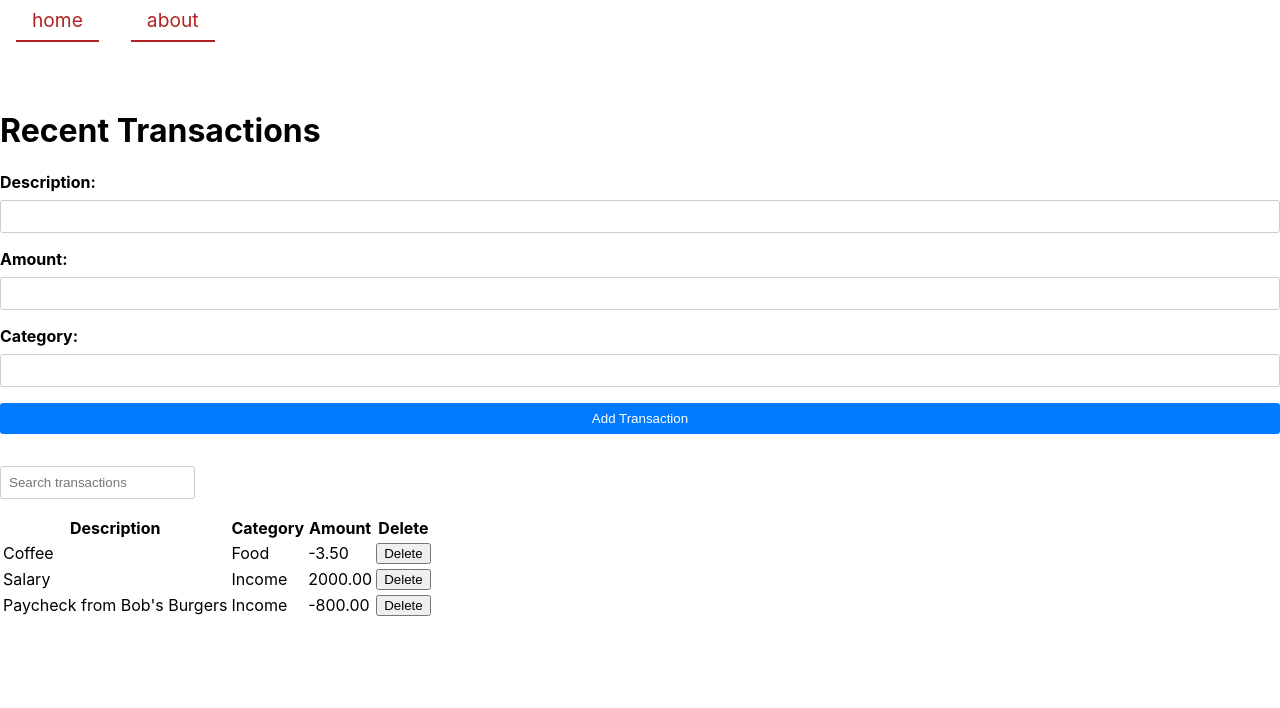
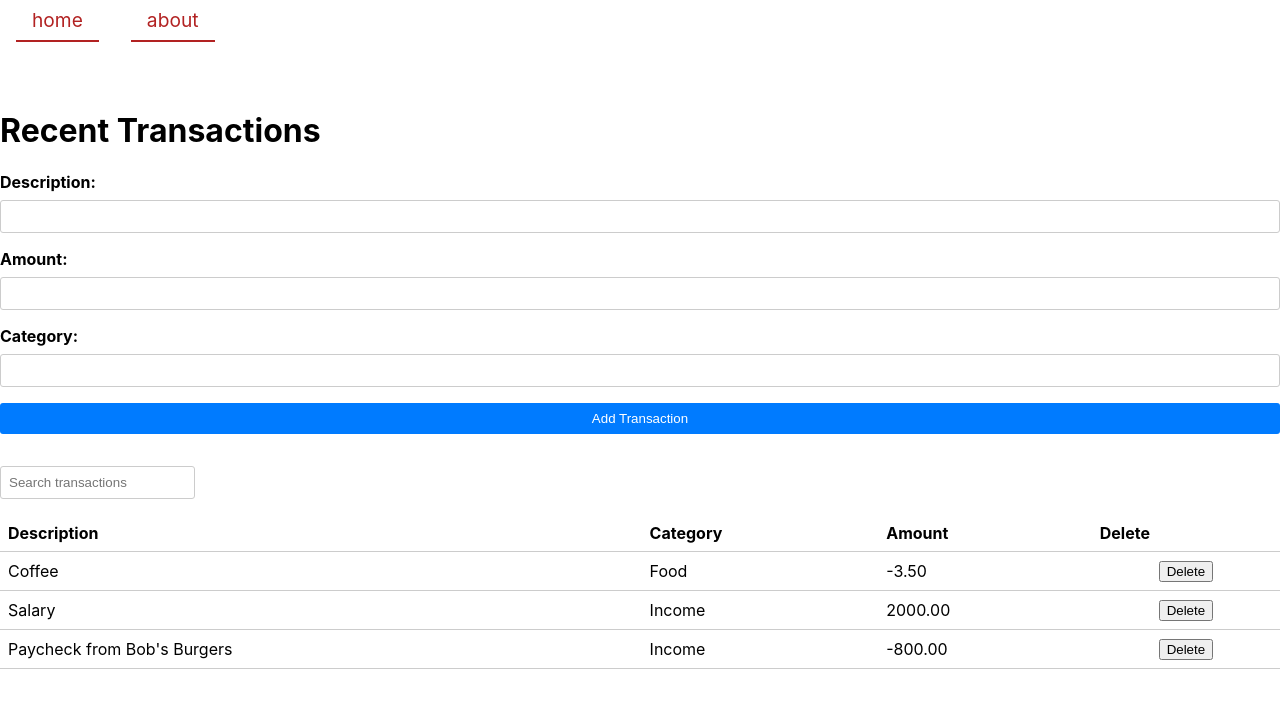
Before and after one commit to Dennismarangu/react-code-challenge-1, a React (Create React App) app in the folder bank-of-flatiron-app/: page / in a window 1280 px wide. Shown: the top 708 px of the page. Built offline with nearby package versions, Linux system fonts and the light colour scheme; the HTML template or start-up script is replaced by a standard one.

Commit message:
Home.css

```diff
--- a/bank-of-flatiron-app/src/components/Home.css
+++ b/bank-of-flatiron-app/src/components/Home.css
@@ -38,3 +38,29 @@
   button[type="submit"]:hover {
     background-color: #0069d9;
   }
+
+    /* Table styles */
+     table {
+        width: 100%;
+        border-collapse: collapse;
+      }
+
+      th,
+      td {
+        padding: 0.5rem;
+        text-align: left;
+        border-bottom: 1px solid #ccc;
+      }
+
+      th {
+        font-weight: bold;
+        cursor: pointer;
+      }
+
+      th:hover {
+        background-color: #f5f5f5;
+      }
+
+      td:last-child {
+        text-align: center;
+      }
```
